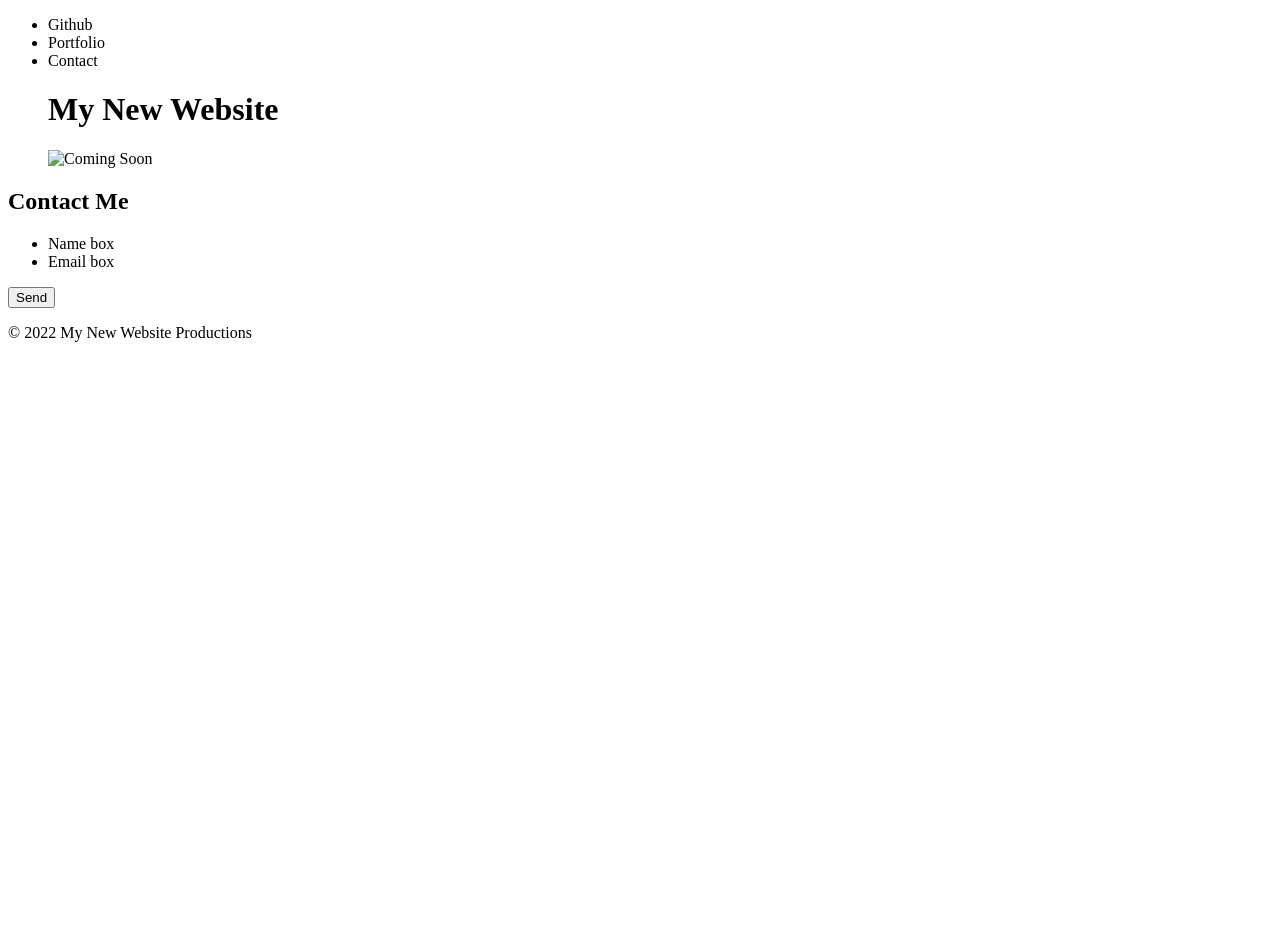
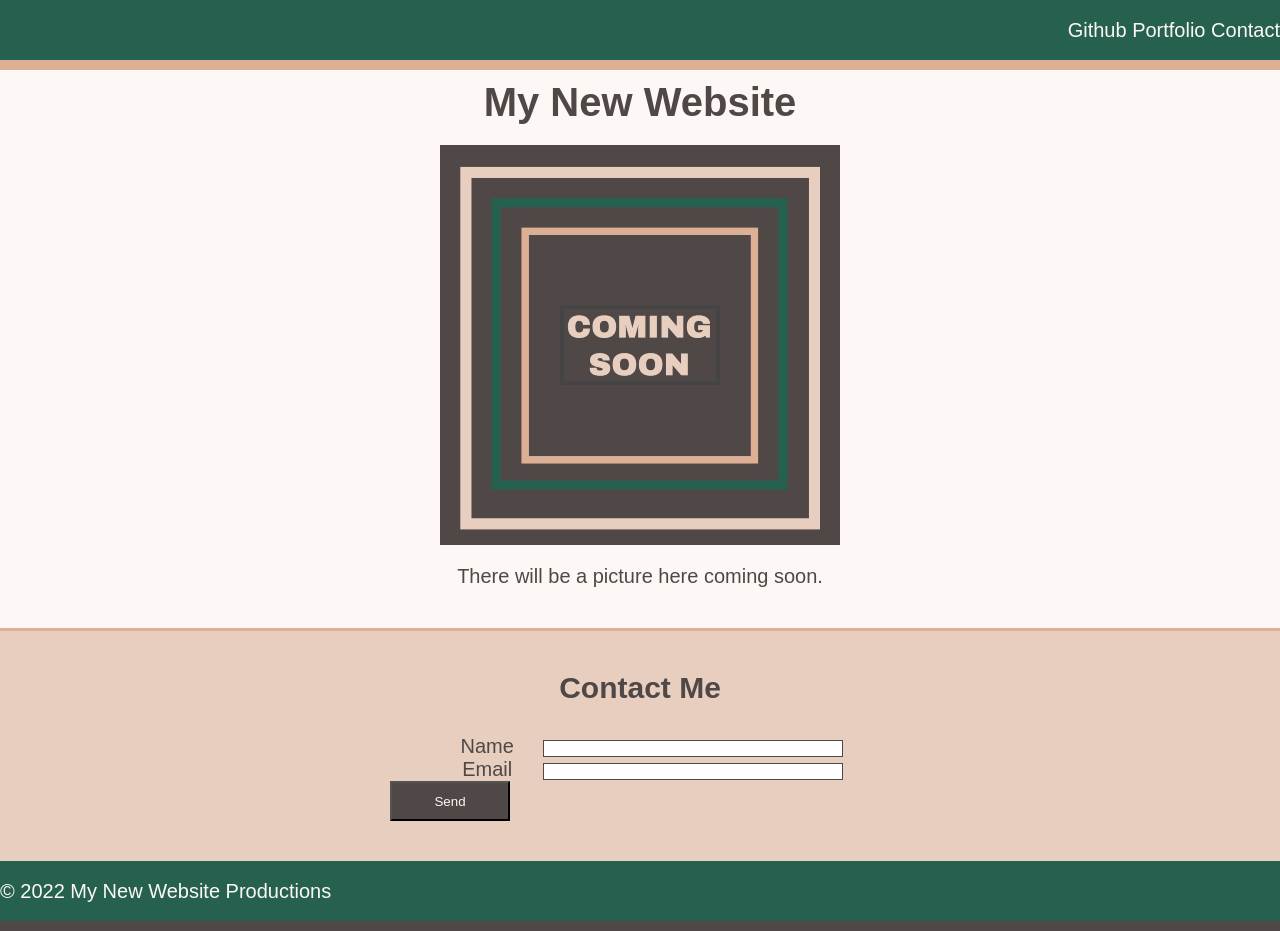
Before and after one commit to jmruiz96/MiniProject1, a plain HTML site: page index.html in a window 1280 px wide. Before the commit the page ends 800 px from the top, so only its background shows below. Drawn offline with Linux system fonts and the light colour scheme.

Commit message:
filled out html and css

```diff
--- a/assets/css/style.css
+++ b/assets/css/style.css
@@ -0,0 +1,105 @@
+* {
+    margin: 0px;
+    padding: 0px;
+}
+body {
+    position: relative;
+    font-family: "Goudy Bookletter 1911", sans-serif ;
+    font-size: 20px;
+    background-color: #FDF8F5;
+    color: #4f4846;
+}
+h1,
+h2 {
+    margin: 20px;
+}
+
+main {
+    padding: 60px 0;
+}
+
+li {
+    display: inline;
+    padding: 0px 20xpx;
+}
+
+a {
+    text-decoration: none;
+    color: #fdf8f5;
+}
+
+header,
+footer {
+    height: 60px;
+    width: 100%;
+    line-height: 60px;
+    background-color: #266150;
+}
+
+header {
+    position: fixed;
+    border-bottom: 10px solid #DDAF94;
+}
+
+footer {
+    position: absolute;
+    margin-top: 0;
+    bottom: 0;
+    border-bottom: 10px solid #4F4846;
+    color: #FDF8F5;
+}
+
+figure {
+    margin-bottom: 40px;
+}
+
+img {
+    display:block;
+    margin: 20px auto;
+}
+
+section {
+    margin-bottom: 0;
+    padding: 20px 10px 40px 10px;
+    border-top: 3px solid #DDAF94;
+    background-color:  #E8CEBF;
+}
+
+form {
+    margin: 0px auto;
+    width: 500px;
+    padding: 10px;
+    border: 5px #DDAF94;
+    border-radius: 20px;
+}
+
+label {
+    display: inline-block;
+    width: 100px;
+  }
+
+ input,
+ textarea {
+    box-sizing: border-box;
+    width: 300px;
+    border: 1px solid #4F4846;
+}
+
+textarea {
+    vertical-align: top;
+    height: 60px;
+}
+
+button {
+    height: 40px;
+    width: 120px;
+    background-color: #4F4846;
+    color: #FDF8F5;
+}
+.text-center {
+    text-align: center;
+}
+
+.text-right {
+    text-align: right;
+}
--- a/index.html
+++ b/index.html
@@ -10,27 +10,38 @@
 
 <body>
     <header>
-        <ul>
-            <li>Github</li>
-            <li>Portfolio</li>
-            <li>Contact</li>
+        <nav class="text-right">
+        <ul >
+            <li> <a href="https://github.com/jmruiz96">Github</a></li>
+            <li> <a href="#"> Portfolio</a></li>
+            <li> <a href="#contact">Contact</a></li>
         </ul>
+        </nav>
     </header>
     <div></div>
     <main>
         <figure>
-            <h1>My New Website</h1>
-            <img src="" alt="Coming Soon">
-            <figcaption></figcaption>
+            <h1 class="text-center">My New Website</h1>
+            <img src="./assets/images/image_1.png" alt="Coming Soon">
+            <figcaption class="text-center">There will be a picture here coming soon. </figcaption>
         </figure>
         <section>
-            <h2> Contact Me</h2>
-            <ul>
-                <li>Name box</li>
-                <li>Email box</li>
+            <h2 class="text-center"> Contact Me</h2>
+            <form>
+            <ul class="text-center" >
+                <li>
+                    <label for="name">Name</label>
+                    <input type="name">
+                </li>
+                <li>
+                    <label for="email">Email</label>
+                    <input type="Email">
+                </li>
             </ul>
-            <button>Send
+            <button class="text-center">
+                Send
             </button>
+            </form>
         </section>
     </main>
     <footer>
```
Also changed, not shown: assets/images/image_1.png (added).
